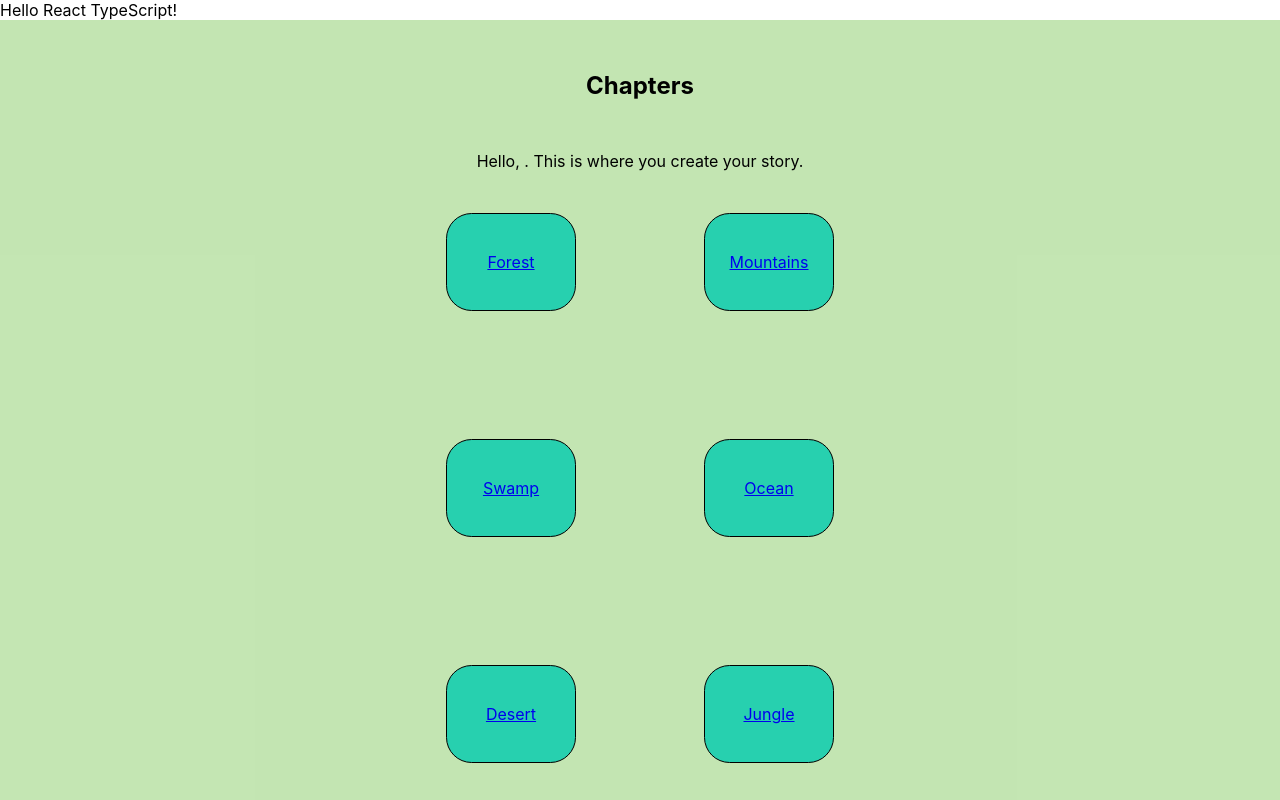
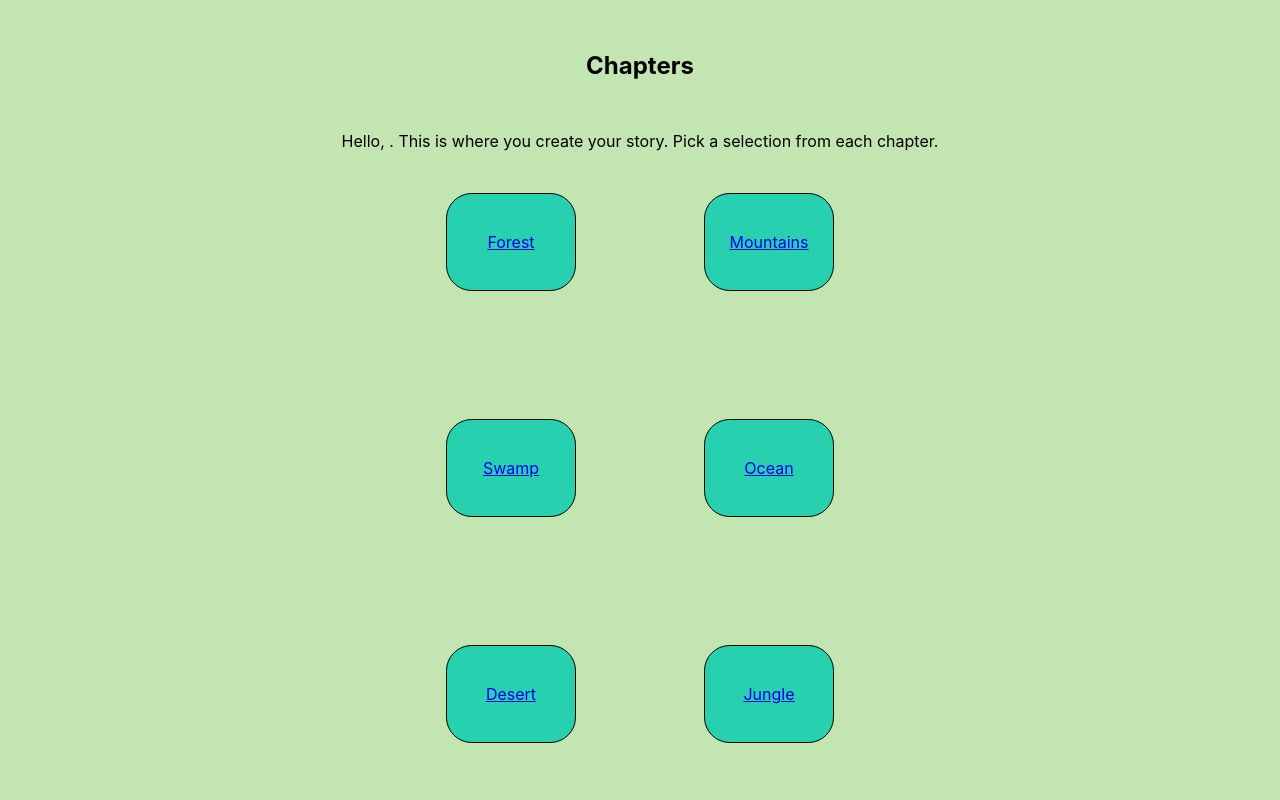
Before and after one commit to franco-ortega/ts-02-storybook, a React (Create React App) app: page /chapters in a window 1280 px wide. Shown: the top 800 px of the page. Built offline with nearby package versions, Linux system fonts and the light colour scheme.

Commit message:
refactor to no longer need title propety in chapter objects

```diff
--- a/src/components/app/App.tsx
+++ b/src/components/app/App.tsx
@@ -13,6 +13,8 @@ import { userSelections } from '../../utils/types';
 
 // TO DO LIST:
 // Add "Go Back" button to ChapterDetails
+// "Submit" button should not be clickable until a selection has been made
+//// -this goes for Prologue page and ChapterDetails page
 
 const App: React.FC = () => {
   const [userName, setUserName] = useState<string>('');
@@ -21,7 +23,6 @@ const App: React.FC = () => {
 
   return (
     <div data-testid="app">
-      Hello React TypeScript!
       <Router>
         <Switch>
           <Route
--- a/src/components/chapters/ChapterDetails.tsx
+++ b/src/components/chapters/ChapterDetails.tsx
@@ -46,16 +46,17 @@ const ChapterDetails: React.FC<Props> = ({
     // equals the total number of chapters
     if(userSelections.length === totalLands.length - 1) history.push('/story');
     else history.push('/chapters');
-    // if(Object.keys(completed).length === totalLands.length) {
-    //   history.push('/story');
-    // } else history.push('/chapters');
+  };
+
+  const uppercaseFirstLetter = (word: string): string => {
+    return word.replace(/^./, firstLetter => firstLetter.toUpperCase());
   };
 
   // Get selections for current chapter from data file
   const setting: Location = lands[locale];
 
   // Create header for current chapter
-  const header = setting.title;
+  const header = uppercaseFirstLetter(locale);
 
   // Create choices for current chapter
   const options = setting.choices.map((choice, i) => (
--- a/src/components/chapters/Chapters.tsx
+++ b/src/components/chapters/Chapters.tsx
@@ -1,6 +1,8 @@
 import React from 'react';
 import { Link } from 'react-router-dom';
-import { ChapterInfo, completedChapters } from '../../utils/interfaces';
+import {
+  // ChapterInfo,
+  completedChapters } from '../../utils/interfaces';
 import chapterData from '../../data/chapterData.json';
 import PropTypes from 'prop-types';
 import styles from './Chapters.module.css';
@@ -10,25 +12,30 @@ interface Props {
   completed: completedChapters
 }
 
-type ChapterList = ChapterInfo[]
+// ChapterList is an array of ChapterInfo objects/interfaces
+// type ChapterList = ChapterInfo[]
 
 const Chapters: React.FC<Props> = ({ userName, completed }) => {
-  const locations: ChapterList = Object.values(chapterData);
+  // locations is an array of objects; each object contains info of one chapter
+  // const locations: ChapterList = Object.values(chapterData);
+  // titles is an array of the title property from each chapter object
+  // const titles = locations.map(location => location.title);
+  const locations: string[] = Object.keys(chapterData);
 
-  const titles = locations.map(location => location.title);
-  console.log(titles);
-  console.log(completed);
+  const uppercaseFirstLetter = (word: string): string => {
+    return word.replace(/^./, firstLetter => firstLetter.toUpperCase());
+  };
 
-  const chapters: JSX.Element[] = titles.map((title: string, i: number) => (
-    (!completed[title.toLowerCase()])
+  const chapters: JSX.Element[] = locations.map((title: string, i: number) => (
+    (completed[title])
       ?
-      <Link to={`chapters/${title.toLowerCase()}`} key={i}>
+      <li key={i}>{uppercaseFirstLetter(title)}<br />(completed)</li>
+      :
+      <Link to={`chapters/${title}`} key={i}>
         <li>
-          {title}
+          {uppercaseFirstLetter(title)}
         </li>
       </Link>
-      :
-      <li>{title} was completed.</li>
   ));
 
   return (
@@ -36,6 +43,7 @@ const Chapters: React.FC<Props> = ({ userName, completed }) => {
       <h1>Chapters</h1>
       <p>
         Hello, {userName}. This is where you create your story.
+        Pick a selection from each chapter.
       </p>
       <ul>{chapters}</ul>
     </section>
--- a/src/data/chapterData.json
+++ b/src/data/chapterData.json
@@ -1,6 +1,5 @@
 {
   "forest": {
-    "title": "Forest",
     "choices": [
       "All the trees.",
       "Beware the bears.",
@@ -9,7 +8,6 @@
     ]
   },
   "mountains": {
-    "title": "Mountains",
     "choices": [
       "Dwarven spirits soar!",
       "Even stone crumbles.",
@@ -18,7 +16,6 @@
       ]
   },
   "swamp": {
-    "title": "Swamp",
     "choices": [
       "Gators be everywhere.",
       "Hide now to thrive later.",
@@ -27,7 +24,6 @@
       ]
   },
   "ocean": {
-    "title": "Ocean",
     "choices": [
       "Many waves til tomorrow.",
       "Night shall pass before you pass.",
@@ -36,7 +32,6 @@
     ]
   },
   "desert": {
-    "title": "Desert",
     "choices": [
       "Many waves til tomorrow.",
       "Night shall pass before you pass.",
@@ -45,7 +40,6 @@
     ]
   },
   "jungle": {
-    "title": "Jungle",
     "choices": [
       "Many waves til tomorrow.",
       "Night shall pass before you pass.",
@@ -54,7 +48,6 @@
     ]
   },
   "tundra": {
-    "title": "Tundra",
     "choices": [
       "Many waves til tomorrow.",
       "Night shall pass before you pass.",
@@ -63,7 +56,6 @@
     ]
   },
   "plains": {
-    "title": "Plains",
     "choices": [
       "Many waves til tomorrow.",
       "Night shall pass before you pass.",
@@ -72,7 +64,6 @@
     ]
   },
   "hills": {
-    "title": "Hills",
     "choices": [
       "Many waves til tomorrow.",
       "Night shall pass before you pass.",
@@ -81,7 +72,6 @@
     ]
   },
   "caves": {
-    "title": "Caves",
     "choices": [
       "Many waves til tomorrow.",
       "Night shall pass before you pass.",
--- a/src/utils/interfaces.ts
+++ b/src/utils/interfaces.ts
@@ -4,7 +4,6 @@ export interface ChapterInfo {
 }
 
 export interface Location {
-  title: string;
   choices: string[];
 }
 
```
